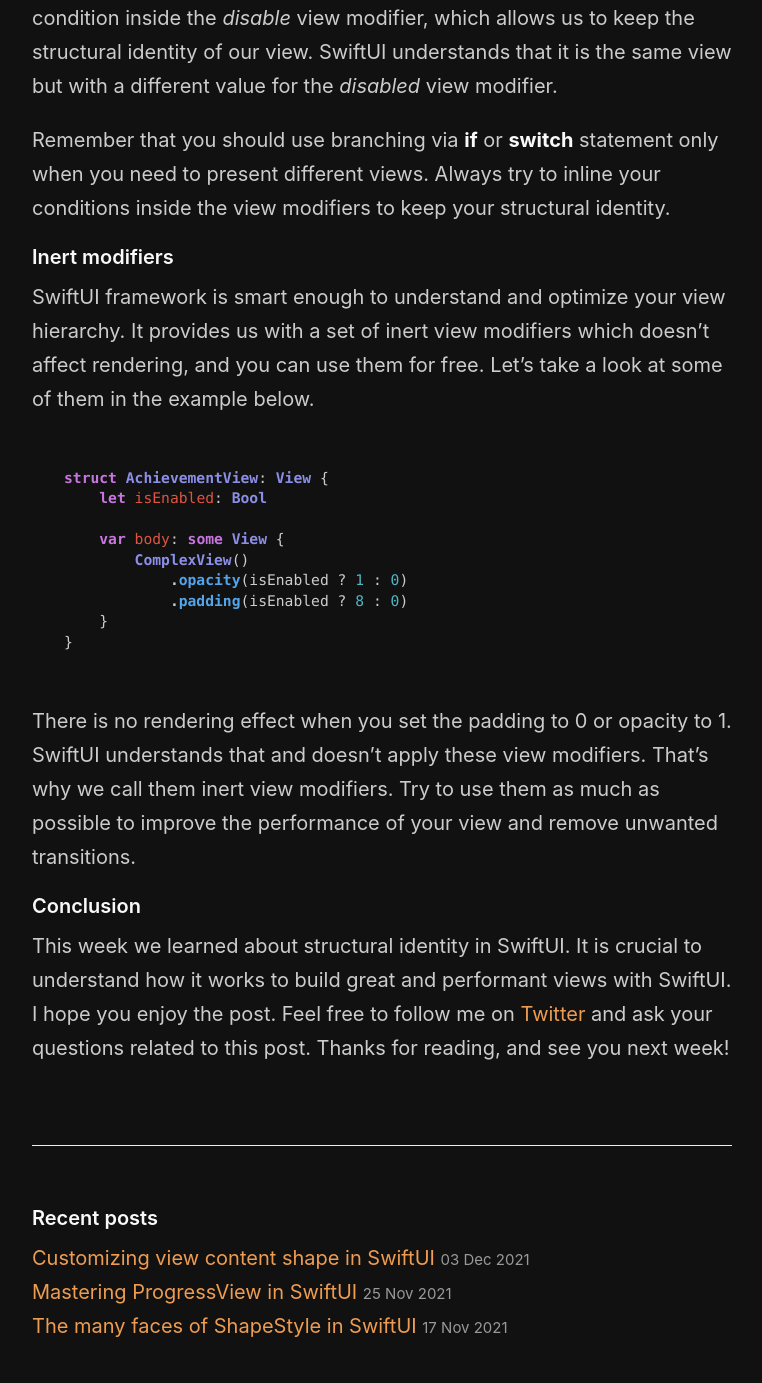
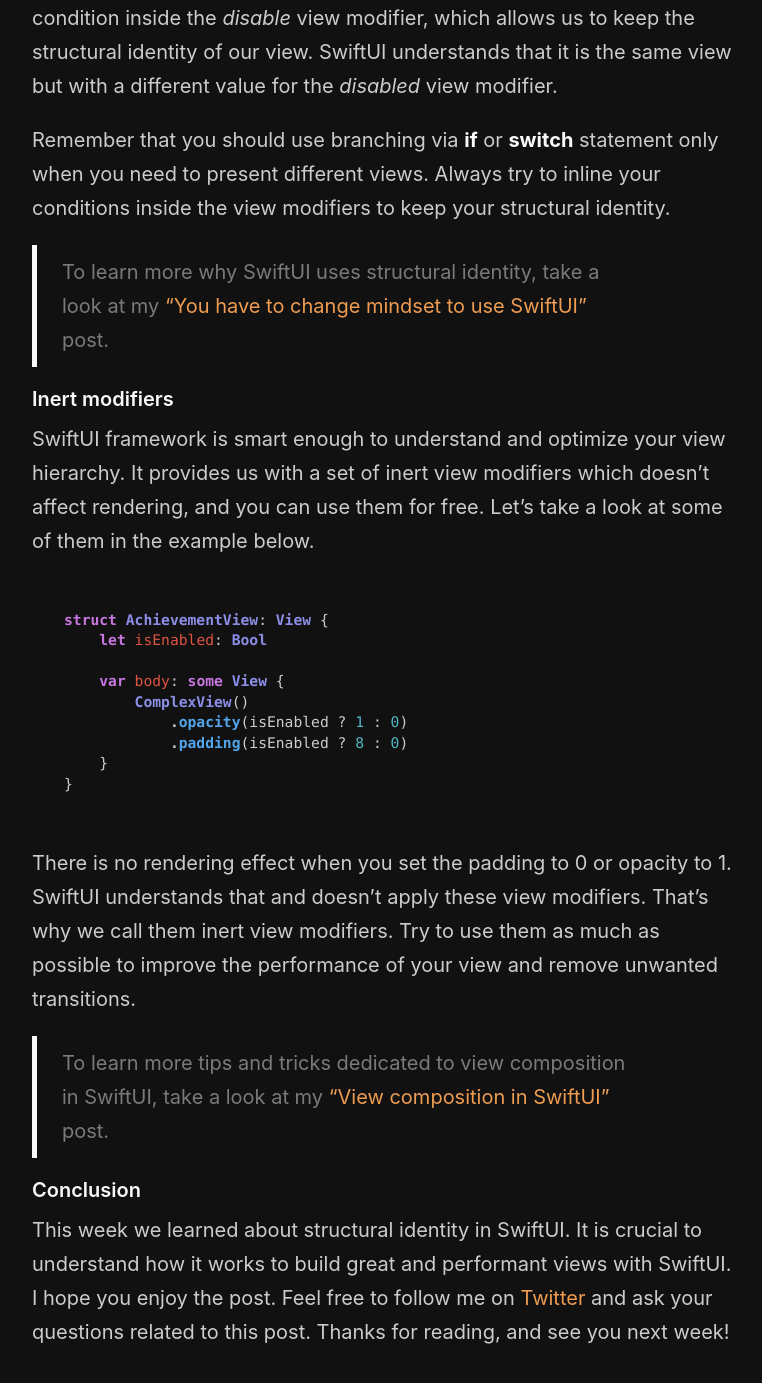
Before and after one commit to mecid/mecid.github.io, a Jekyll site: the page built from _posts/2021-12-09-structural-identity-in-swiftui.md, in a window 1280 px wide and 1400 px high, scrolled down 2108 px. Shown: the top 1383 px of the window, without its empty margins (258-1020 px from the left). Built offline with Jekyll 4.4.1, drawn with Linux system fonts in a browser that asks for light colours.

Commit message:
reference posts added to structural identity post

```diff
--- a/_posts/2021-12-09-structural-identity-in-swiftui.md
+++ b/_posts/2021-12-09-structural-identity-in-swiftui.md
@@ -63,6 +63,8 @@ In the example above, we don't have the **if** statement. We inline the conditio
 
 Remember that you should use branching via **if** or **switch** statement only when you need to present different views. Always try to inline your conditions inside the view modifiers to keep your structural identity.
 
+> To learn more why SwiftUI uses structural identity, take a look at my ["You have to change mindset to use SwiftUI"](/2019/11/19/you-have-to-change-mindset-to-use-swiftui/) post.
+
 #### Inert modifiers
 SwiftUI framework is smart enough to understand and optimize your view hierarchy. It provides us with a set of inert view modifiers which doesn't affect rendering, and you can use them for free. Let's take a look at some of them in the example below.
 
@@ -80,5 +82,7 @@ struct AchievementView: View {
 
 There is no rendering effect when you set the padding to 0 or opacity to 1. SwiftUI understands that and doesn't apply these view modifiers. That's why we call them inert view modifiers. Try to use them as much as possible to improve the performance of your view and remove unwanted transitions.
 
+> To learn more tips and tricks dedicated to view composition in SwiftUI, take a look at my ["View composition in SwiftUI"](/2019/10/30/view-composition-in-swiftui/) post.
+
 #### Conclusion
 This week we learned about structural identity in SwiftUI. It is crucial to understand how it works to build great and performant views with SwiftUI. I hope you enjoy the post. Feel free to follow me on [Twitter](https://twitter.com/mecid) and ask your questions related to this post. Thanks for reading, and see you next week!
```
